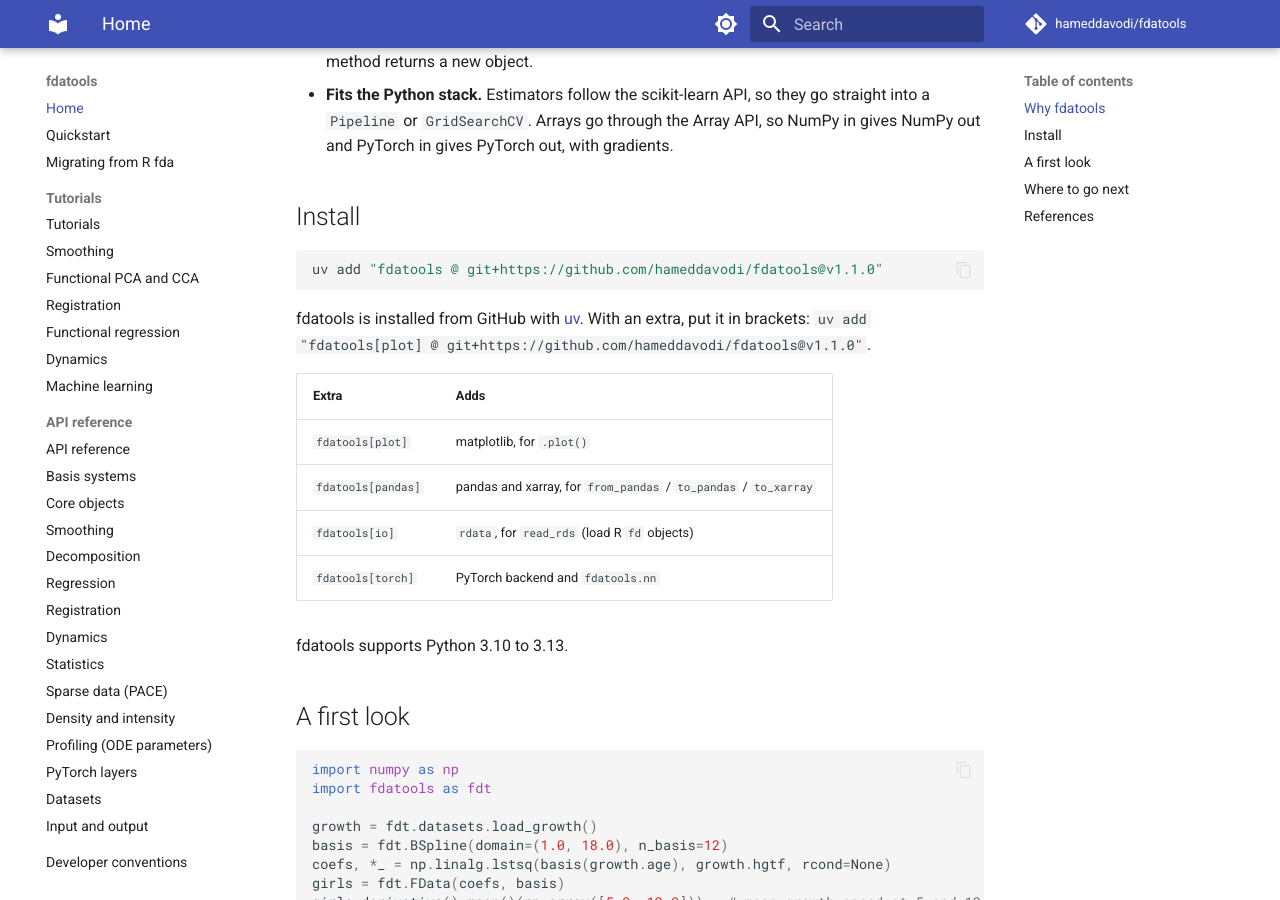
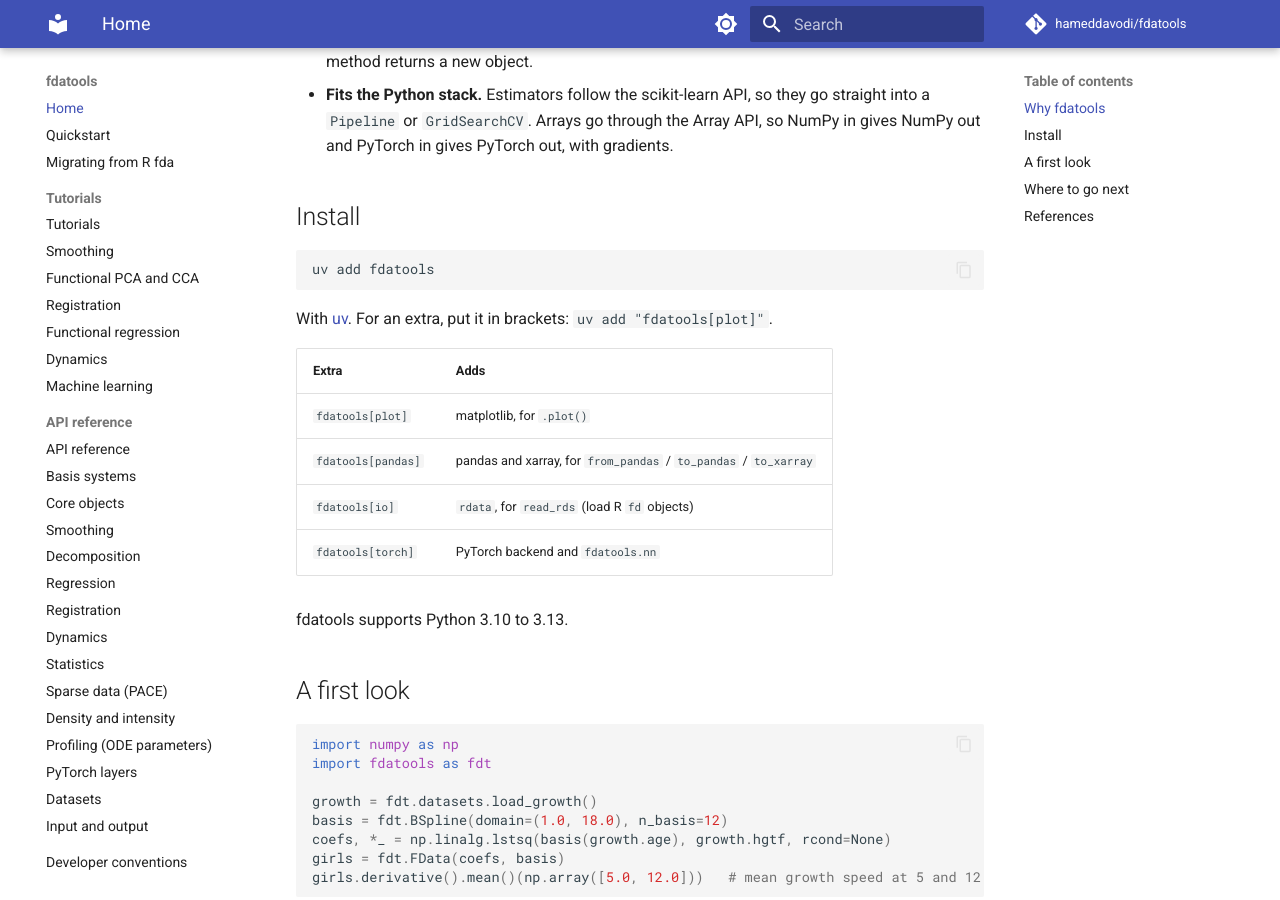
Before and after one commit to hameddavodi/fabel, an MkDocs documentation site: the page built from docs/index.md, in a window 1280 px wide and 900 px high, scrolled down 486 px. Built offline with MkDocs 1.6.1 and Material for MkDocs 9.7.7, drawn with Linux system fonts in a browser that asks for light colours; comment, search, counter and statistics services are not loaded.

Commit message:
docs: install with uv add fdatools now that it is on PyPI

````diff
--- a/docs/index.md
+++ b/docs/index.md
@@ -21,11 +21,11 @@ curve registration and principal differential analysis.
 ## Install
 
 ```bash
-uv add "fdatools @ git+https://github.com/hameddavodi/fdatools@v1.1.0"
+uv add fdatools
 ```
 
-fdatools is installed from GitHub with [uv](https://docs.astral.sh/uv/). With an
-extra, put it in brackets: `uv add "fdatools[plot] @ git+https://github.com/hameddavodi/fdatools@v1.1.0"`.
+With [uv](https://docs.astral.sh/uv/). For an extra, put it in brackets:
+`uv add "fdatools[plot]"`.
 
 | Extra | Adds |
 |---|---|
````
Also changed, not shown: CHANGELOG.md (+9 -3 lines), README.md (+5 -5 lines), docs/api/nn.md (+1 -1 lines), docs/tutorials/index.md (+1 -1 lines), docs/tutorials/machine-learning.md (+1 -1 lines), 3 other files.
